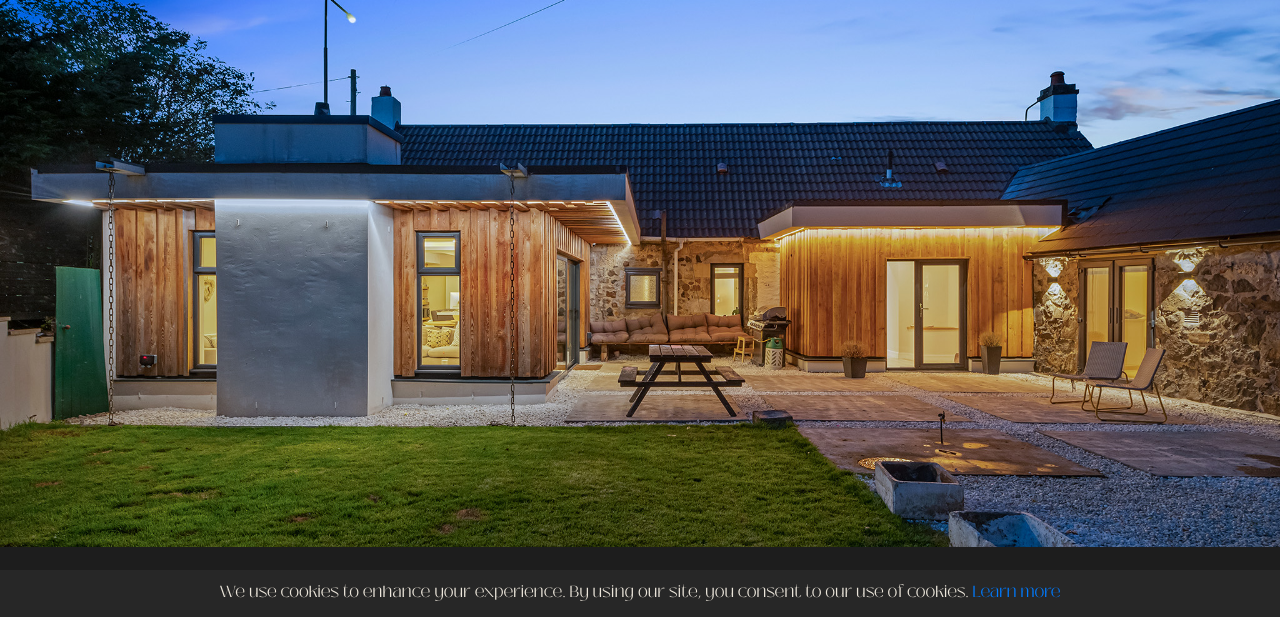
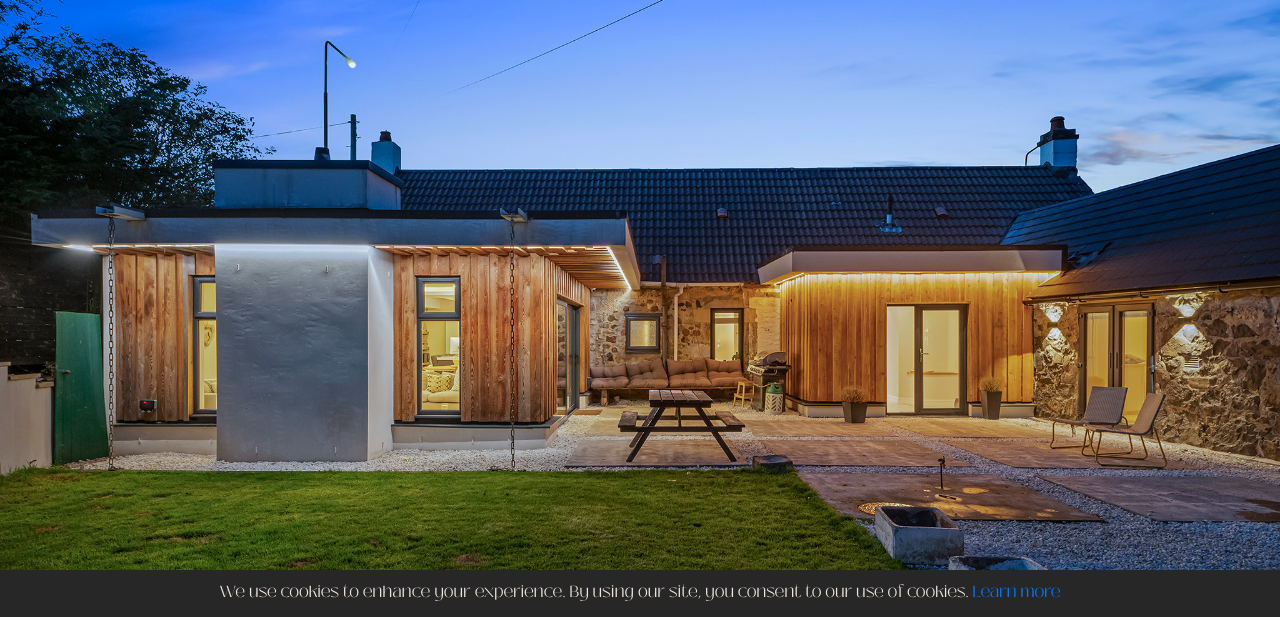
Before and after one commit to pjrclarke/property_connections, a plain HTML site: page index.html in a window 1280 px wide. Shown: the part 126-743 px from the top of the page. Drawn offline with nearby package versions, Linux system fonts and the light colour scheme; some packages are replaced by stand-ins of ours.

Commit message:
height to jumbo

```diff
--- a/assets/css/style.css
+++ b/assets/css/style.css
@@ -99,7 +99,7 @@ html {
   background-position: center 30%;
   color: white;
   width: 100%;
-  height: 600px;
+  height: 750px;
   padding-top: 20px;
   z-index: 0; /* Ensure the jumbotron is behind the navbar */
 }
```
